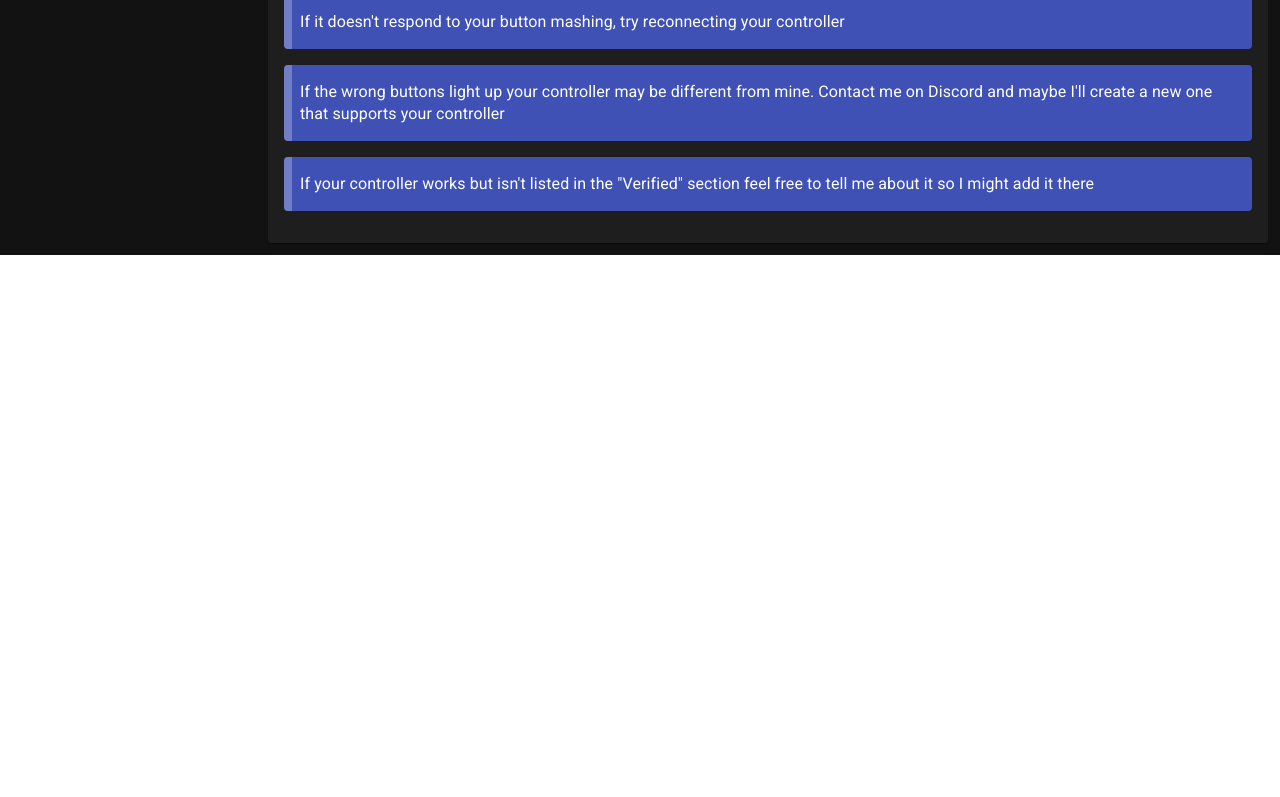
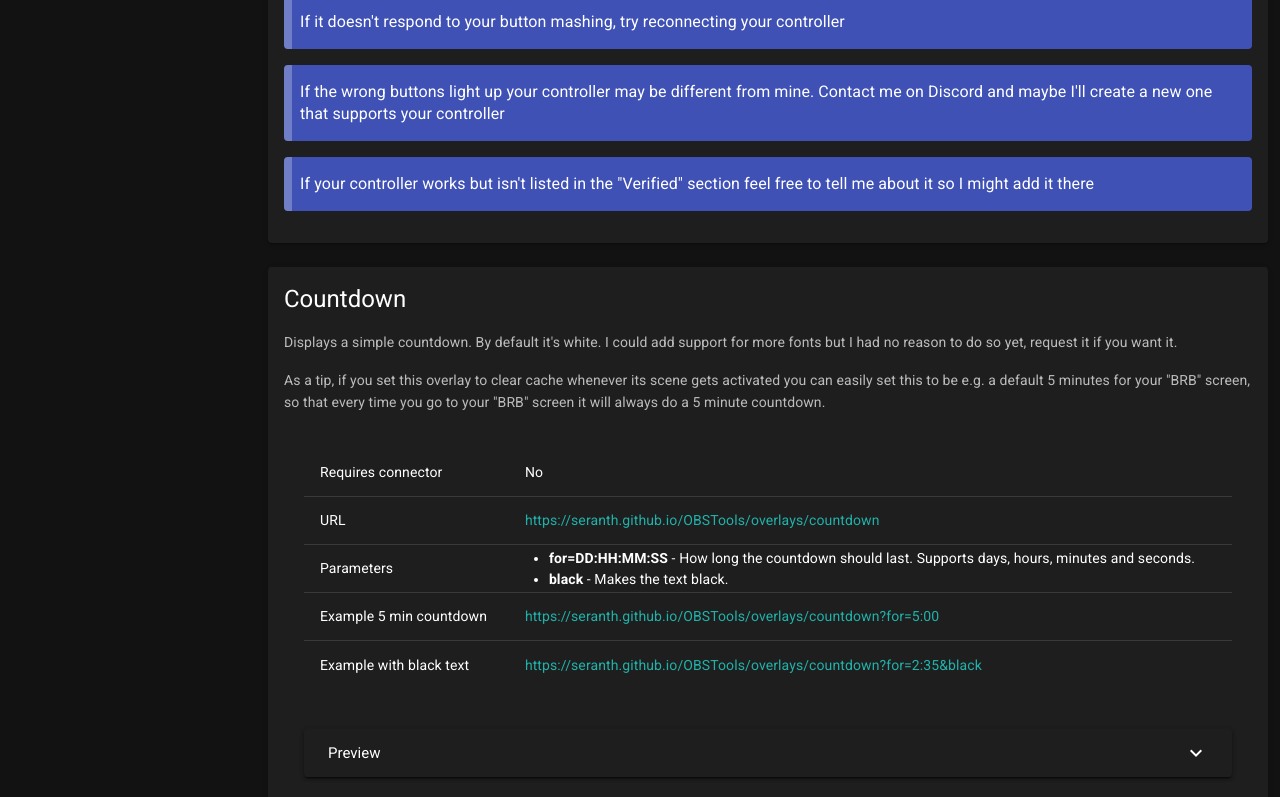
Before and after one commit to Seranth/OBSTools, a Nuxt app: page /documentation in a window 1280 px wide. Shown: the part 865-1662 px from the top of the page. Before the commit the page ends 1120 px from the top, so only its background shows below. Built offline with nearby package versions, Linux system fonts and the light colour scheme.

Commit message:
fix(pages): added documentation for countdown

```diff
--- a/pages/documentation/index.vue
+++ b/pages/documentation/index.vue
@@ -113,6 +113,92 @@
           </v-card-text>
         </v-card>
       </v-col>
+      <v-col cols="12">
+        <v-card>
+          <v-card-title class="headline"> Countdown </v-card-title>
+          <v-card-text>
+            <p>
+              Displays a simple countdown. By default it's white. I could add
+              support for more fonts but I had no reason to do so yet, request
+              it if you want it.
+            </p>
+            <p>
+              As a tip, if you set this overlay to clear cache whenever its
+              scene gets activated you can easily set this to be e.g. a default
+              5 minutes for your "BRB" screen, so that every time you go to your
+              "BRB" screen it will always do a 5 minute countdown.
+            </p>
+            <v-simple-table class="pa-5">
+              <template #default>
+                <tbody>
+                  <tr>
+                    <td>Requires connector</td>
+                    <td>No</td>
+                  </tr>
+                  <tr>
+                    <td>URL</td>
+                    <td>
+                      <a
+                        href="https://seranth.github.io/OBSTools/overlays/countdown"
+                        target="_blank"
+                        >https://seranth.github.io/OBSTools/overlays/countdown</a
+                      >
+                    </td>
+                  </tr>
+                  <tr>
+                    <td>Parameters</td>
+                    <td>
+                      <ul>
+                        <li>
+                          <b>for=DD:HH:MM:SS</b> - How long the countdown should
+                          last. Supports days, hours, minutes and seconds.
+                        </li>
+                        <li><b>black</b> - Makes the text black.</li>
+                      </ul>
+                    </td>
+                  </tr>
+                  <tr>
+                    <td>Example 5 min countdown</td>
+                    <td>
+                      <a
+                        href="https://seranth.github.io/OBSTools/overlays/countdown?for=5:00"
+                        target="_blank"
+                        >https://seranth.github.io/OBSTools/overlays/countdown?for=5:00</a
+                      >
+                    </td>
+                  </tr>
+                  <tr>
+                    <td>Example with black text</td>
+                    <td>
+                      <a
+                        href="https://seranth.github.io/OBSTools/overlays/countdown?for=2:35&black"
+                        target="_blank"
+                        >https://seranth.github.io/OBSTools/overlays/countdown?for=2:35&black</a
+                      >
+                    </td>
+                  </tr>
+                </tbody>
+              </template>
+            </v-simple-table>
+
+            <v-expansion-panels class="pa-5">
+              <v-expansion-panel class="elevation-2">
+                <v-expansion-panel-header> Preview </v-expansion-panel-header>
+                <v-expansion-panel-content>
+                  <iframe
+                    frameborder="0"
+                    scrolling="no"
+                    class="my-iframe"
+                    src="https://seranth.github.io/OBSTools/overlays/countdown?for=6:6:6"
+                    sandbox="allow-same-origin allow-scripts"
+                    onload="this.style.height=(this.contentWindow.document.getElementById('overlay').scrollHeight)+'px';"
+                  />
+                </v-expansion-panel-content>
+              </v-expansion-panel>
+            </v-expansion-panels>
+          </v-card-text>
+        </v-card>
+      </v-col>
     </v-row>
   </v-container>
 </template>
```
